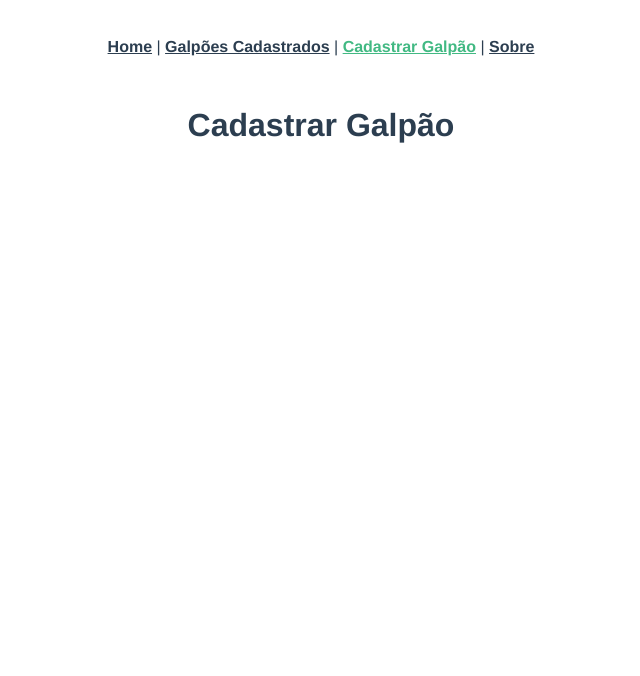
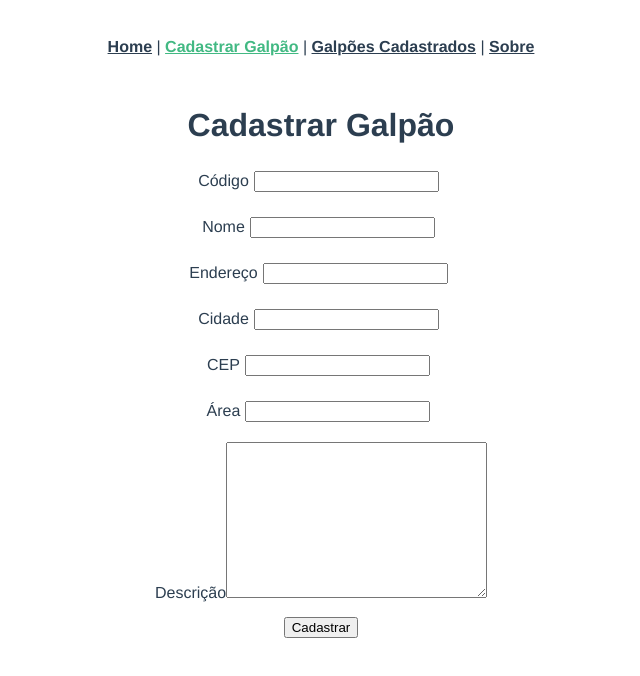
Before and after one commit to hreis1/warehouse-app-vue, a Vue app: page /warehouses/new in a window 1280 px wide. Shown: the top 676 px of the page, without its empty margins (319-959 px from the left). Built offline with nearby package versions, Linux system fonts and the light colour scheme; what vue-resource would draw is missing.

Commit message:
add postWareHouse view

```diff
--- a/src/components/Menu.vue
+++ b/src/components/Menu.vue
@@ -1,8 +1,8 @@
 <template>
   <nav>
     <router-link to="/">Home</router-link> |
+    <router-link to="/warehouses/new">Cadastrar Galpão</router-link> |
     <router-link to="/warehouses">Galpões Cadastrados</router-link> |
-    <router-link to="/warehouses/new">Cadastrar Galpão</router-link> |
     <router-link to="/about">Sobre</router-link>
   </nav>
 </template>
--- a/src/views/WareHouseNew.vue
+++ b/src/views/WareHouseNew.vue
@@ -1,13 +1,104 @@
 <template>
-  <h1>Cadastrar Galpão</h1>
+  <div>
+    <h1>Cadastrar Galpão</h1>
+
+    <div class="container">
+
+      {{ msg }}
+
+      <form v-on:submit.prevent>
+
+        <div class="form">
+          <label for="code">Código</label>
+          <input type="text" id="code" v-model="form.code">
+        </div>
+
+        <div class="form">
+          <label for="name">Nome</label>
+          <input type="text" id="name" v-model="form.name">
+        </div>
+
+        <div class="form">
+          <label for="address">Endereço</label>
+          <input type="text" id="address" v-model="form.address">
+        </div>
+
+        <div class="form">
+          <label for="city">Cidade</label>
+          <input type="text" id="city" v-model="form.city">
+        </div>
+
+        <div class="form">
+          <label for="cep">CEP</label>
+          <input type="text" id="cep" v-model="form.cep">
+        </div>
+
+        <div class="form">
+          <label for="area">Área</label>
+          <input type="text" id="area" v-model="form.area">
+        </div>
+
+        <div class="form">
+          <label for="description">Descrição</label>
+          <textarea cols="30" rows="10" id="description" v-model="form.description"></textarea>
+        </div>
+
+        <div class="form">
+          <button v-on:click="postWareHouse">Cadastrar</button>
+        </div>
+
+      </form>
+    </div>
+  </div>
 </template>
 
 <script>
 export default {
-  name: 'WareHouseNew'
+  name: 'WareHouseNew',
+
+  data() {
+    return {
+      msg: null,
+      form: {
+        code: null,
+        name: null,
+        address: null,
+        city: null,
+        cep: null,
+        area: null,
+        description: null
+      }
+    }
+  },
+
+  methods: {
+    async postWareHouse() {
+      try{
+        await this.$http.post('http://localhost:3000/api/v1/warehouses', {
+          code: this.form.code,
+          name: this.form.name,
+          address: this.form.address,
+          city: this.form.city,
+          cep: this.form.cep,
+          area: this.form.area,
+          description: this.form.description
+        })
+        this.msg = 'Galpão cadastrado com sucesso!'
+      } catch (err) {
+        this.msg = 'Erro ao cadastrar galpão!'
+      }
+    }
+  }
 }
 </script>
 
 <style>
+  .form {
+    margin-bottom: 15px;
+  }
+
+  .form input {
+    margin: 5px;
+  }
 
 </style>
```
